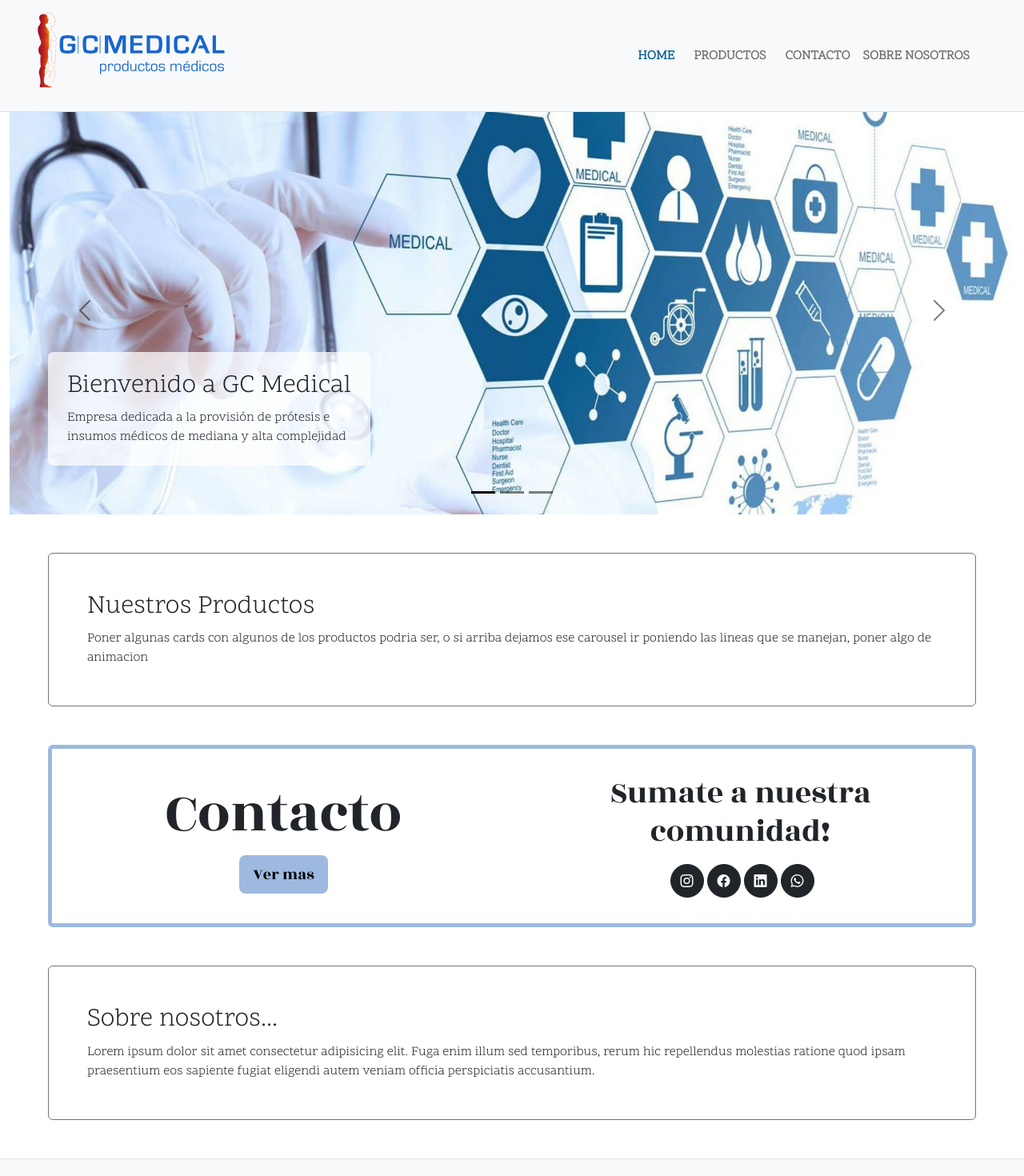
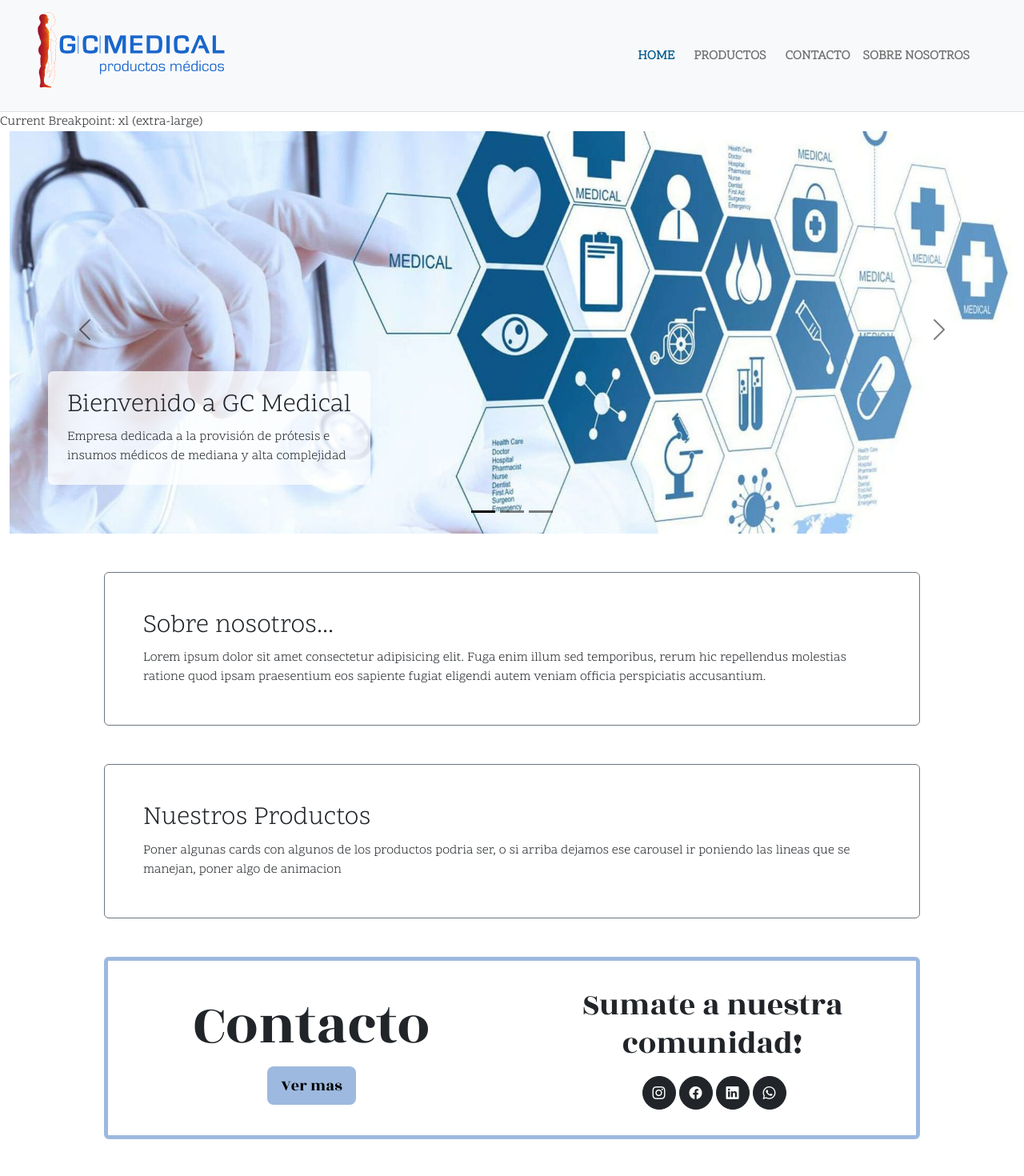
Before and after one commit to florencianionquepan/gc-medical, a React (Vite) app: page / in a window 1280 px wide. Shown: the top 1470 px of the page at 80% size. Built offline with nearby package versions, Linux system fonts and the light colour scheme.

Commit message:
Update HomePage.jsx

```diff
--- a/src/home/HomePage.jsx
+++ b/src/home/HomePage.jsx
@@ -1,17 +1,21 @@
-import React from 'react'
+import {BreakpointIndicator} from './../assets/BreakpointIndicator'
 import { Carousel } from './Carousel'
 import { ProductsSection } from './ProductsSection'
 import { ContactSection } from './ContactSection'
 import { AboutSection } from './AboutSection'
+import { CarouselLines } from './CarouselLines'
 
 export const HomePage = () => {
   return (
     <>
+    <BreakpointIndicator/>
     <div className='container-fluid'>
       <Carousel/>
+    </div>
+    <div className='container-lg'>
+      <AboutSection/>
       <ProductsSection/>
       <ContactSection/>
-      <AboutSection/>
     </div>
 
     {/* <div className='container-fluid'>
```
